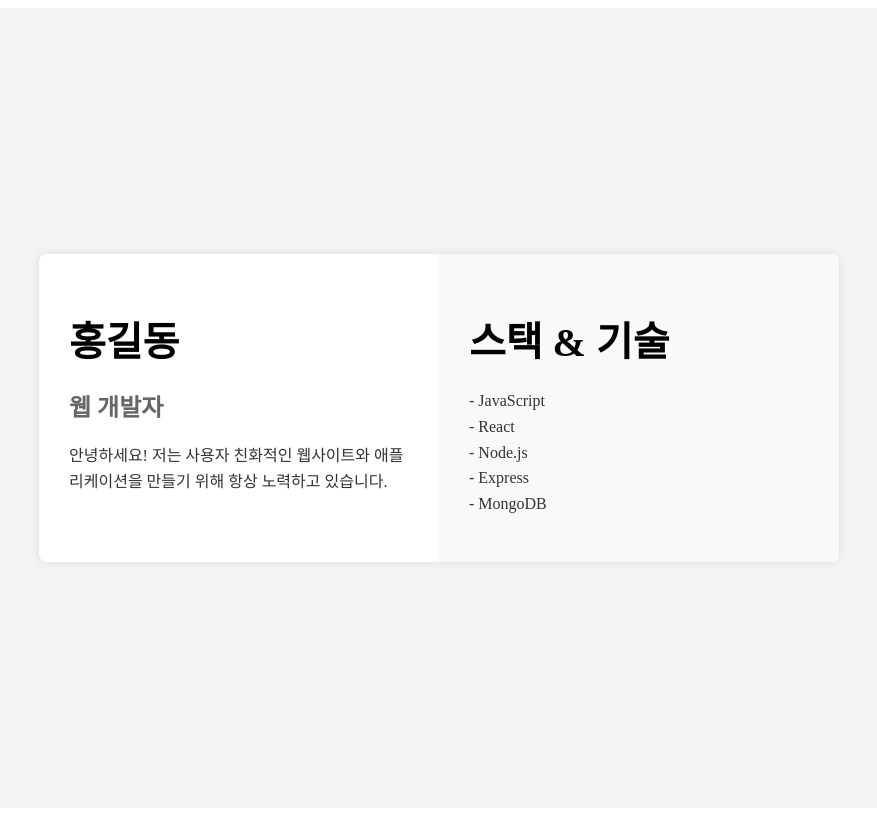
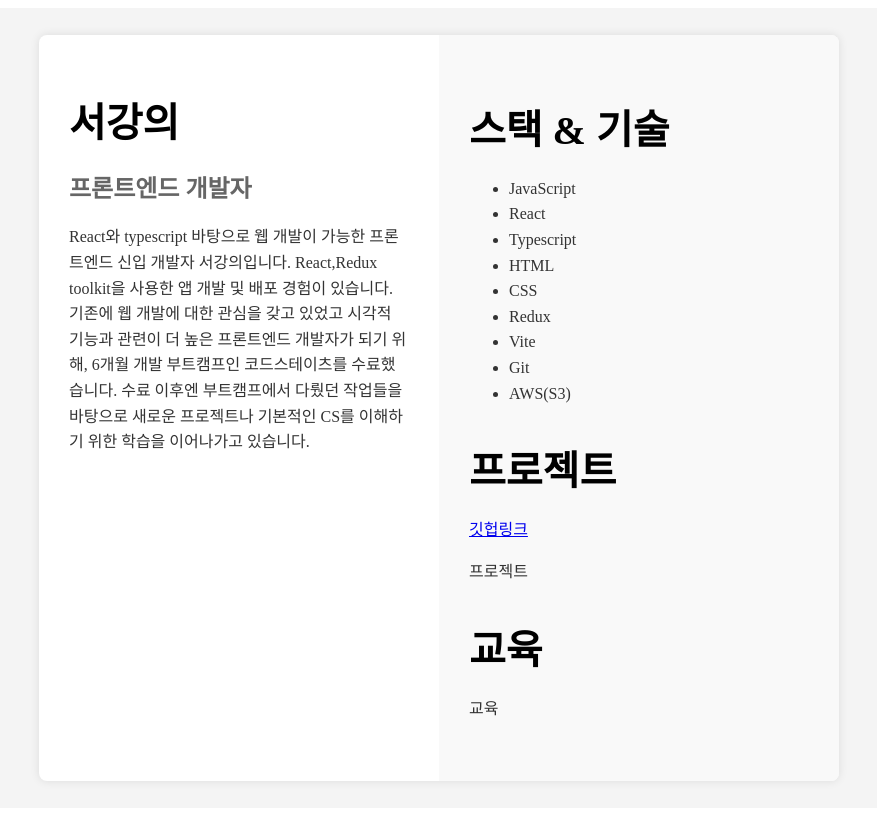
Before and after one commit to ColmiismaL/Portfolio, a React (Create React App) app: page / in a window 1280 px wide. Shown: the whole page, without its empty margins (201-1078 px from the left). Built offline with nearby package versions, Linux system fonts and the light colour scheme.

Commit message:
리리드미

```diff
--- a/src/page/main.tsx
+++ b/src/page/main.tsx
@@ -28,6 +28,7 @@ const RightSection = styled.div`
   padding: 30px;
   background-color: #f9f9f9;
   box-sizing: border-box;
+  overflow-y: auto;
 `;
 
 const Title = styled.h1`
@@ -47,27 +48,67 @@ const Paragraph = styled.p`
   color: #333;
 `;
 
+const Stack = styled.ul`
+  font-size: 1em;
+  line-height: 1.6em;
+  color: #333;
+`;
+
+const Stackli = styled.li`
+  font-size: 1em;
+  line-height: 1.6em;
+  color: #333;
+`;
+
+const Section = styled.section`
+  margin-bottom: 30px;
+`;
+
 function Mainpage() {
   return (
     <Container>
       <Card>
         <LeftSection>
-          <Title>홍길동</Title>
-          <Subtitle>웹 개발자</Subtitle>
+          <Title>서강의</Title>
+          <Subtitle>프론트엔드 개발자</Subtitle>
           <Paragraph>
-            안녕하세요! 저는 사용자 친화적인 웹사이트와 애플리케이션을 만들기
-            위해 항상 노력하고 있습니다.
+            React와 typescript 바탕으로 웹 개발이 가능한 프론트엔드 신입 개발자
+            서강의입니다. React,Redux toolkit을 사용한 앱 개발 및 배포 경험이
+            있습니다. 기존에 웹 개발에 대한 관심을 갖고 있었고 시각적 기능과
+            관련이 더 높은 프론트엔드 개발자가 되기 위해, 6개월 개발 부트캠프인
+            코드스테이츠를 수료했습니다. 수료 이후엔 부트캠프에서 다뤘던
+            작업들을 바탕으로 새로운 프로젝트나 기본적인 CS를 이해하기 위한
+            학습을 이어나가고 있습니다.
           </Paragraph>
         </LeftSection>
         <RightSection>
-          <Title>스택 & 기술</Title>
-          <Paragraph>
-            - JavaScript <br />
-            - React <br />
-            - Node.js <br />
-            - Express <br />
-            - MongoDB <br />
-          </Paragraph>
+          <Section>
+            <Title>스택 & 기술</Title>
+            <Stack>
+              <Stackli>JavaScript</Stackli>
+              <Stackli>React</Stackli>
+              <Stackli>Typescript</Stackli>
+              <Stackli>HTML</Stackli>
+              <Stackli>CSS</Stackli>
+              <Stackli>Redux</Stackli>
+              <Stackli>Vite</Stackli>
+              <Stackli>Git</Stackli>
+              <Stackli>AWS(S3)</Stackli>
+            </Stack>
+          </Section>
+          <Section>
+            <Title>프로젝트</Title>
+            <Paragraph>
+              <a href="https://github.com/codestates-seb/seb45_main_001">
+                깃헙링크
+              </a>
+            </Paragraph>
+            <Paragraph>프로젝트</Paragraph>
+          </Section>
+          <Section>
+            <Title>교육</Title>
+            <Paragraph>교육</Paragraph>
+          </Section>
         </RightSection>
       </Card>
     </Container>
```
Also changed, not shown: 1 other file (tests, documents, lock files or other folders).
